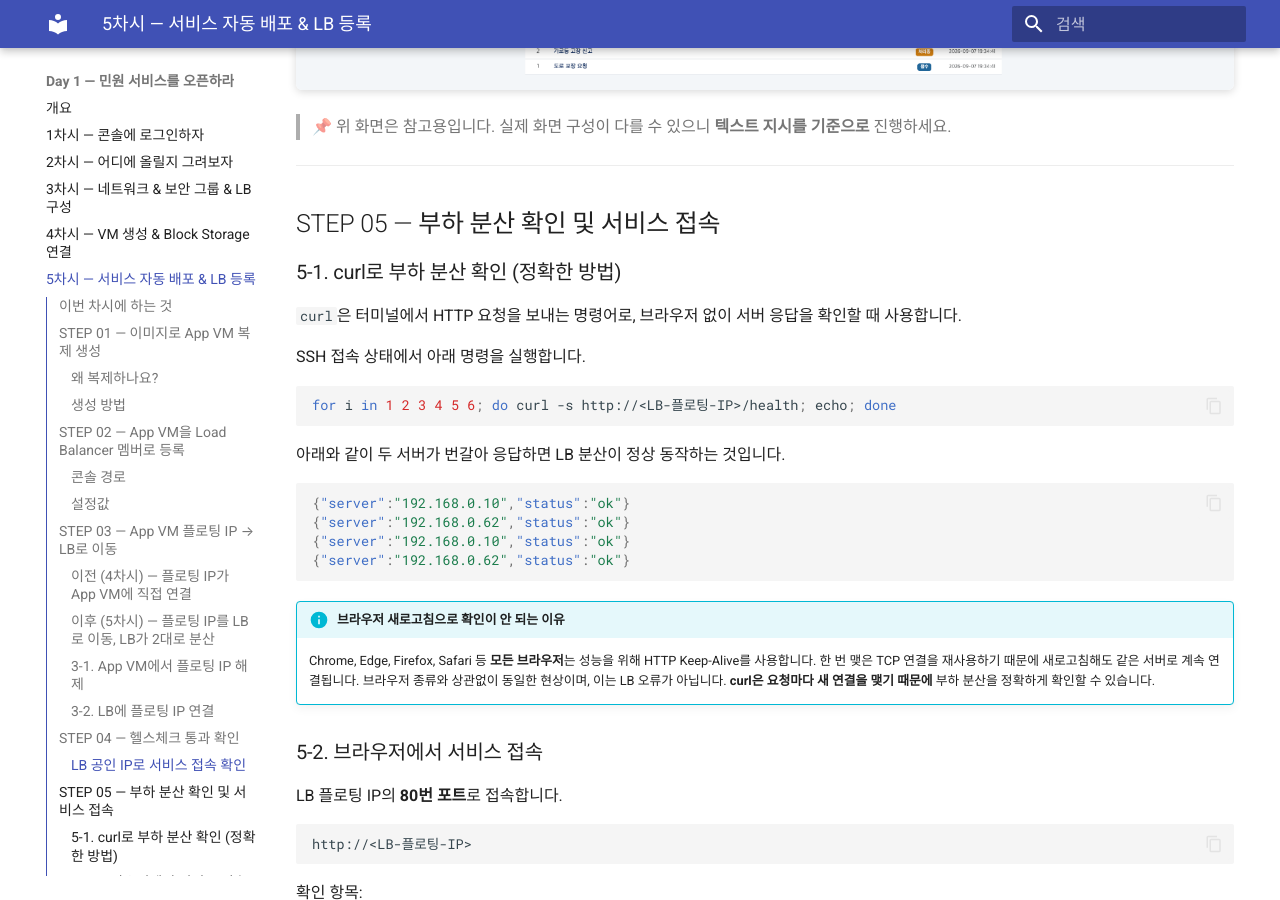
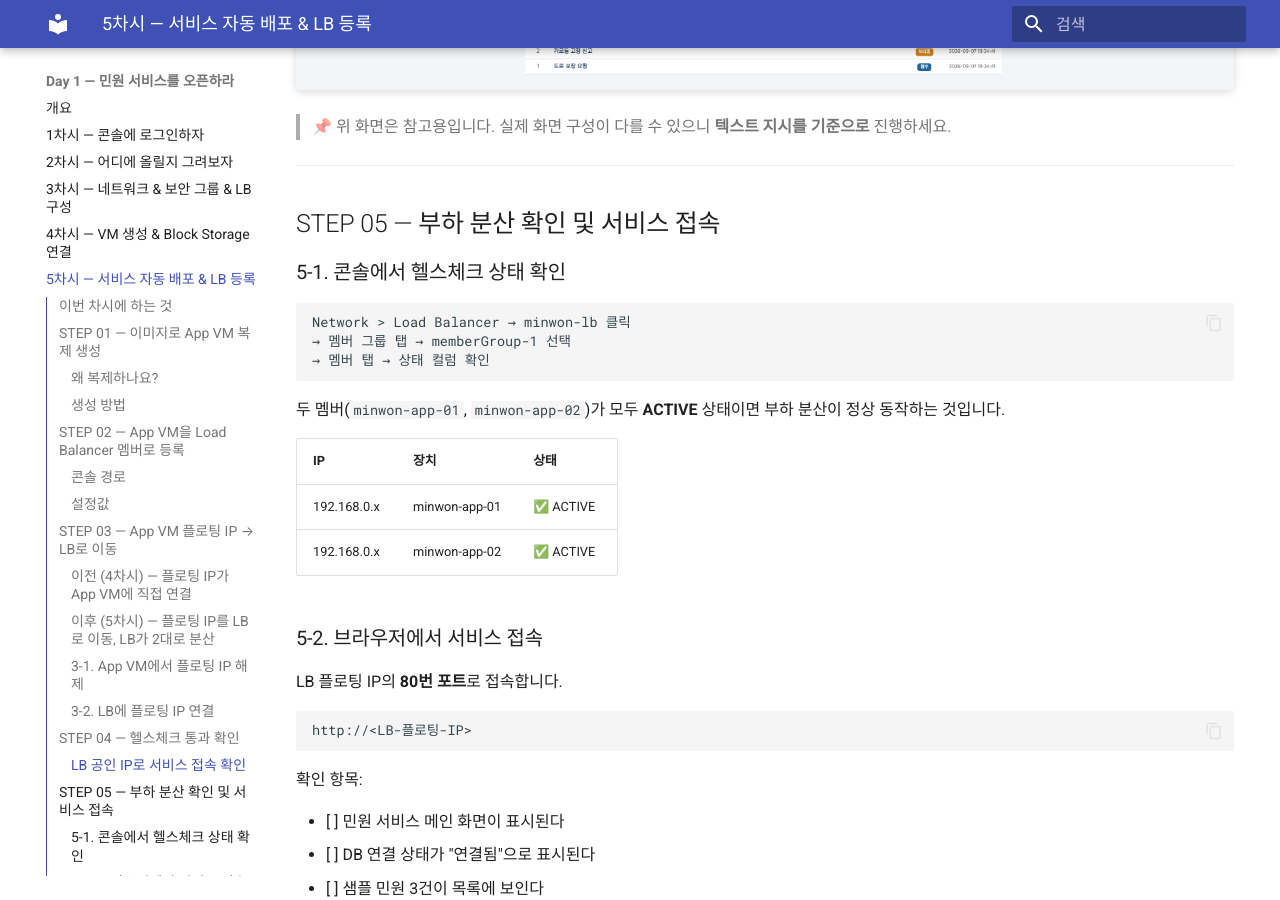
Before and after one commit to skilleat-labs/cloud-native-minwon-lab, an MkDocs documentation site: the page built from docs/day1/session5.md, in a window 1280 px wide and 900 px high, scrolled down 7875 px. Built offline with MkDocs 1.6.1 and Material for MkDocs 9.7.7, drawn with Linux system fonts in a browser that asks for light colours.

Commit message:
docs: STEP 05 curl 부하분산 확인 제거, 콘솔 헬스체크 확인으로 대체

````diff
--- a/docs/day1/session5.md
+++ b/docs/day1/session5.md
@@ -237,30 +237,20 @@ http://<LB-공인-IP>
 
 ## STEP 05 — 부하 분산 확인 및 서비스 접속
 
-### 5-1. curl로 부하 분산 확인 (정확한 방법)
+### 5-1. 콘솔에서 헬스체크 상태 확인
 
-`curl`은 터미널에서 HTTP 요청을 보내는 명령어로, 브라우저 없이 서버 응답을 확인할 때 사용합니다.
-
-SSH 접속 상태에서 아래 명령을 실행합니다.
-
-```bash
-for i in 1 2 3 4 5 6; do curl -s http://<LB-플로팅-IP>/health; echo; done
+```
+Network > Load Balancer → minwon-lb 클릭
+→ 멤버 그룹 탭 → memberGroup-1 선택
+→ 멤버 탭 → 상태 컬럼 확인
 ```
 
-아래와 같이 두 서버가 번갈아 응답하면 LB 분산이 정상 동작하는 것입니다.
+두 멤버(`minwon-app-01`, `minwon-app-02`)가 모두 **ACTIVE** 상태이면 부하 분산이 정상 동작하는 것입니다.
 
-```json
-{"server":"192.168.0.10","status":"ok"}
-{"server":"192.168.0.62","status":"ok"}
-{"server":"192.168.0.10","status":"ok"}
-{"server":"192.168.0.62","status":"ok"}
-```
-
-!!! info "브라우저 새로고침으로 확인이 안 되는 이유"
-    Chrome, Edge, Firefox, Safari 등 **모든 브라우저**는 성능을 위해 HTTP Keep-Alive를 사용합니다.
-    한 번 맺은 TCP 연결을 재사용하기 때문에 새로고침해도 같은 서버로 계속 연결됩니다.
-    브라우저 종류와 상관없이 동일한 현상이며, 이는 LB 오류가 아닙니다.
-    **curl은 요청마다 새 연결을 맺기 때문에** 부하 분산을 정확하게 확인할 수 있습니다.
+| IP | 장치 | 상태 |
+|----|------|------|
+| 192.168.0.x | minwon-app-01 | ✅ ACTIVE |
+| 192.168.0.x | minwon-app-02 | ✅ ACTIVE |
 
 ### 5-2. 브라우저에서 서비스 접속
 
````
